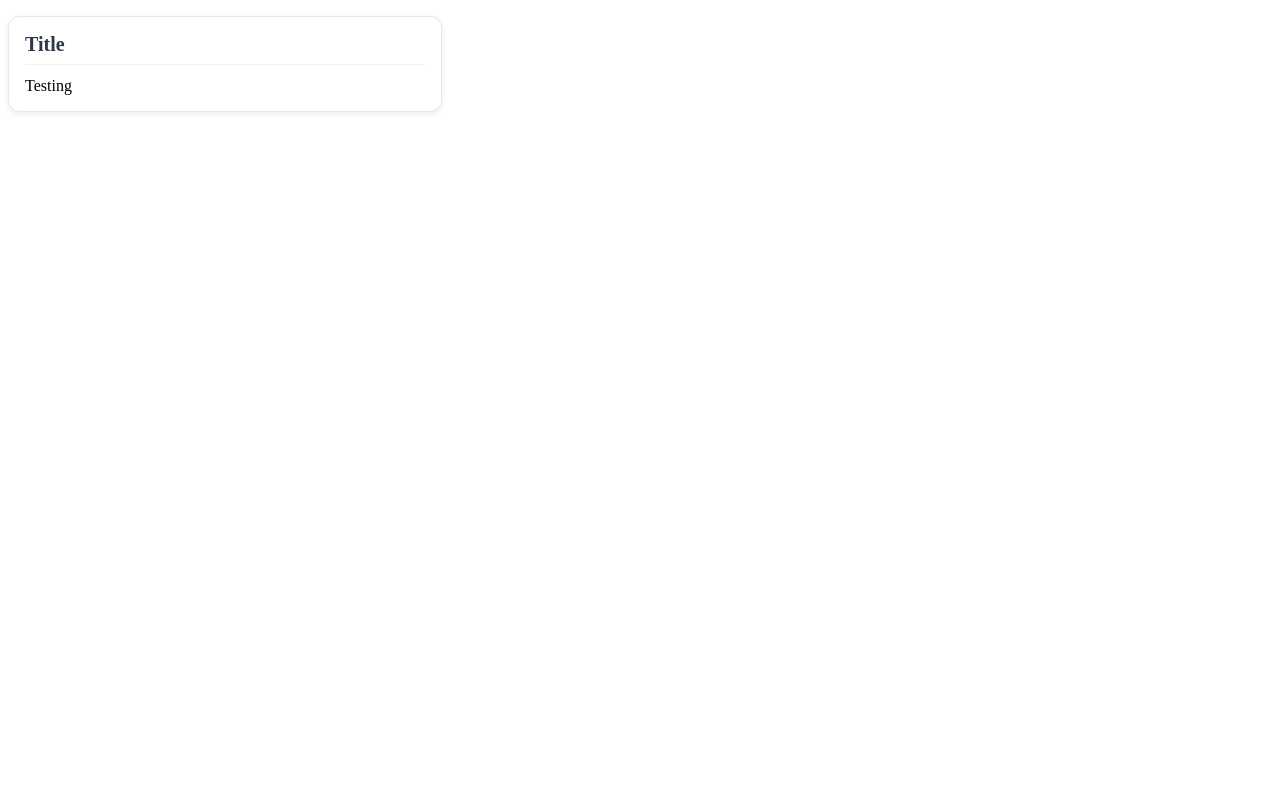
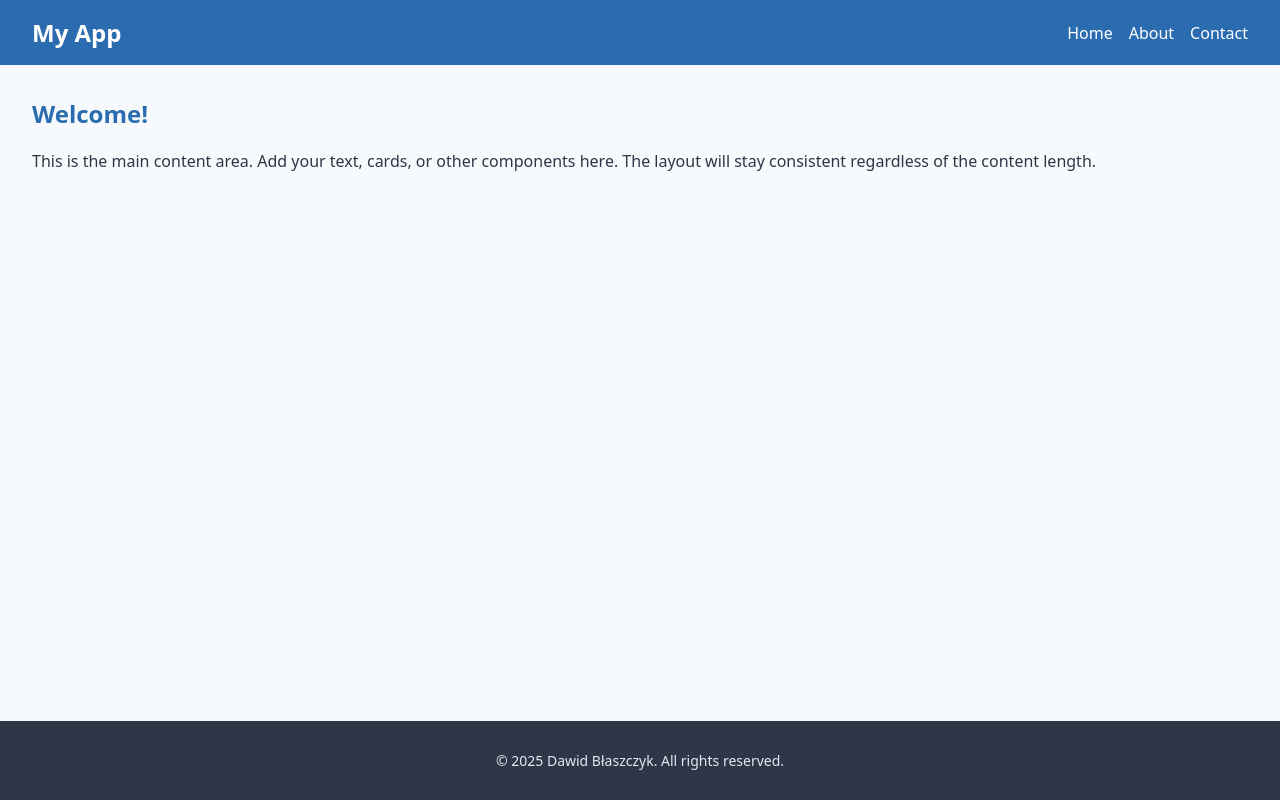
Before and after one commit to Skiperpol/react-master-roadmap, a React (Vite) app in the folder react-and-ecosystem/jsx-drills/playground/: page / in a window 1280 px wide. Built offline with nearby package versions, Linux system fonts and the light colour scheme.

Commit message:
feat(08-advanced-jsx): add solution for 02-layout-with-children

```diff
--- /dev/null
+++ b/react-and-ecosystem/jsx-drills/playground/src/exercises/08-advanced-jsx/02-layout-with-children/solution/Content.tsx
@@ -0,0 +1,19 @@
+import Layout from "./Layout";
+import "./style.css"
+
+const Content = () => {
+  return (
+    <Layout>
+      <div className="content">
+        <h2>Welcome!</h2>
+        <p>
+          This is the main content area. Add your text, cards, or other
+          components here. The layout will stay consistent regardless of the
+          content length.
+        </p>
+      </div>
+    </Layout>
+  );
+};
+
+export default Content;
--- /dev/null
+++ b/react-and-ecosystem/jsx-drills/playground/src/exercises/08-advanced-jsx/02-layout-with-children/solution/Footer.tsx
@@ -0,0 +1,9 @@
+const Footer = () => {
+    return (
+      <footer className="footer">
+        <p>© {new Date().getFullYear()} Dawid Błaszczyk. All rights reserved.</p>
+      </footer>
+    );
+  };
+
+  export default Footer;
--- /dev/null
+++ b/react-and-ecosystem/jsx-drills/playground/src/exercises/08-advanced-jsx/02-layout-with-children/solution/Header.tsx
@@ -0,0 +1,14 @@
+const Header = () => {
+    return (
+      <header className="header">
+        <h1>My App</h1>
+        <nav>
+          <a href="#">Home</a>
+          <a href="#">About</a>
+          <a href="#">Contact</a>
+        </nav>
+      </header>
+    );
+  };
+
+  export default Header;
--- /dev/null
+++ b/react-and-ecosystem/jsx-drills/playground/src/exercises/08-advanced-jsx/02-layout-with-children/solution/Layout.tsx
@@ -0,0 +1,18 @@
+import Header from "./Header";
+import Footer from "./Footer";
+
+type LayoutProps = {
+  children: React.ReactNode;
+};
+
+const Layout = ({ children }: LayoutProps) => {
+  return (
+    <div className="layout">
+      <Header />
+      <main className="main">{children}</main>
+      <Footer />
+    </div>
+  );
+};
+
+export default Layout;
--- /dev/null
+++ b/react-and-ecosystem/jsx-drills/playground/src/exercises/08-advanced-jsx/02-layout-with-children/solution/style.css
@@ -0,0 +1,57 @@
+body, html {
+    margin: 0;
+    padding: 0;
+    font-family: system-ui, sans-serif;
+    background-color: #f7fafc;
+    color: #2d3748;
+    min-height: 100vh;
+  }
+
+  .layout {
+    display: flex;
+    flex-direction: column;
+    min-height: 100vh;
+  }
+
+  .header {
+    background-color: #2b6cb0;
+    color: white;
+    padding: 1rem 2rem;
+    display: flex;
+    justify-content: space-between;
+    align-items: center;
+  }
+
+  .header h1 {
+    margin: 0;
+    font-size: 1.5rem;
+  }
+
+  .header nav a {
+    color: white;
+    margin-left: 1rem;
+    text-decoration: none;
+    font-weight: 500;
+  }
+
+  .header nav a:hover {
+    text-decoration: underline;
+  }
+
+  .main {
+    flex: 1;
+    padding: 2rem;
+  }
+
+  .content h2 {
+    margin-top: 0;
+    color: #2b6cb0;
+  }
+
+  .footer {
+    background-color: #2d3748;
+    color: #e2e8f0;
+    text-align: center;
+    padding: 1rem;
+    font-size: 0.875rem;
+  }
--- a/react-and-ecosystem/jsx-drills/playground/src/main.tsx
+++ b/react-and-ecosystem/jsx-drills/playground/src/main.tsx
@@ -1,9 +1,9 @@
 import { StrictMode } from 'react'
 import { createRoot } from 'react-dom/client'
-import App from './exercises/08-advanced-jsx/01-card-children/solution/App'
+import Content from './exercises/08-advanced-jsx/02-layout-with-children/solution/Content'
 
 createRoot(document.getElementById('root')!).render(
   <StrictMode>
-    <App title={"Title"}>Testing</App>
+    <Content/>
   </StrictMode>,
 )
```
